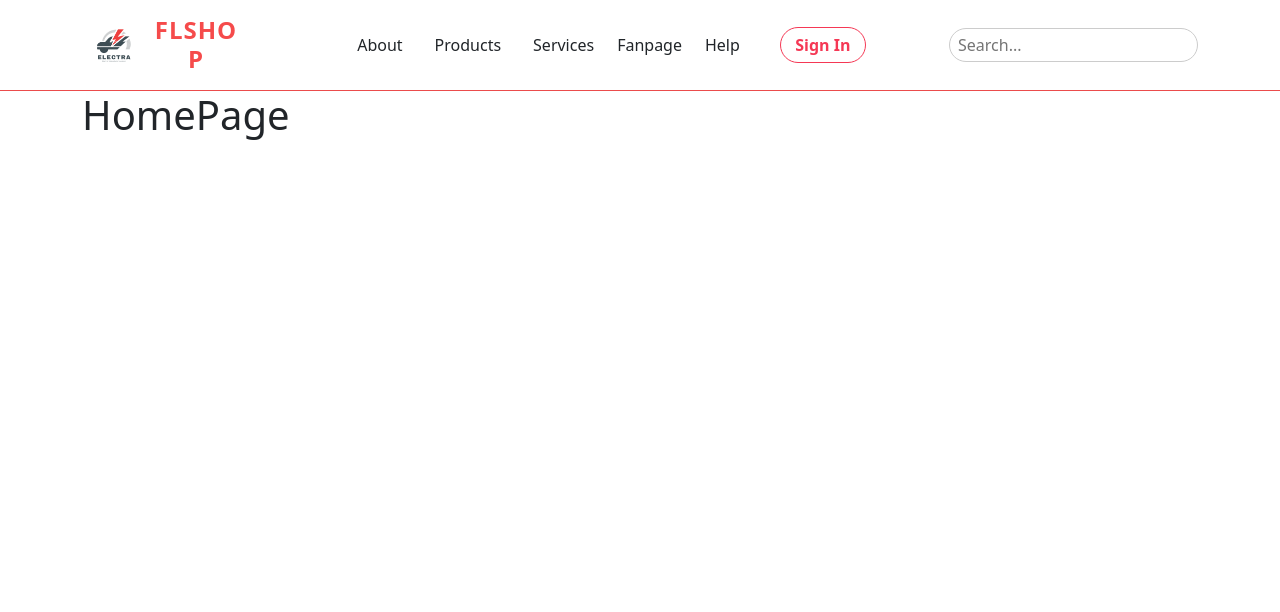
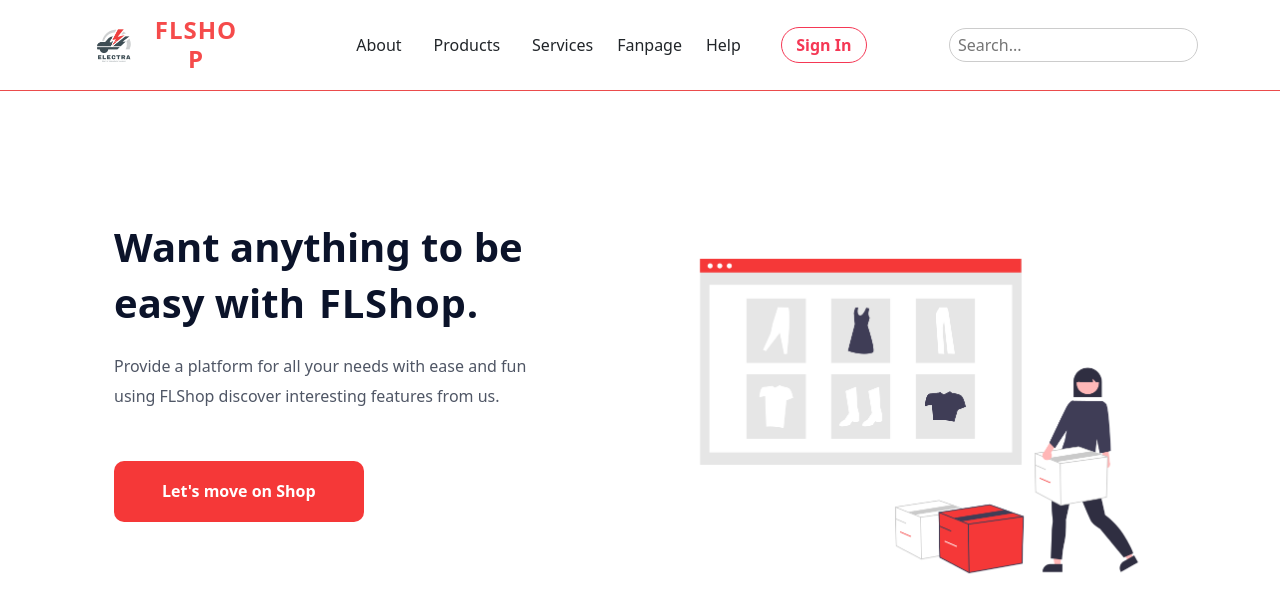
Before and after one commit to ngocdunghk15/FlashShop, a React (Create React App) app in the folder ClientApp/: page / in a window 1280 px wide. Shown: the top 612 px of the page. Built offline with nearby package versions, Linux system fonts and the light colour scheme.

Commit message:
Slider Done

```diff
--- a/ClientApp/public/index.html
+++ b/ClientApp/public/index.html
@@ -10,7 +10,8 @@
       homescreen on Android. See https://developers.google.com/web/fundamentals/engage-and-retain/web-app-manifest/
     -->
     <link rel="manifest" href="%PUBLIC_URL%/manifest.json">
-    <link rel="shortcut icon" href="%PUBLIC_URL%/favicon.ico">
+    <!-- <link rel="shortcut icon" href="%PUBLIC_URL%/favicon.ico"> -->
+    <link rel="icon" type="image/x-icon" href="../src/images/brand-logo.png ">
     <!--
       Notice the use of %PUBLIC_URL% in the tags above.
       It will be replaced with the URL of the `public` folder during the build.
@@ -20,7 +21,7 @@
       work correctly both with client-side routing and a non-root public URL.
       Learn how to configure a non-root public URL by running `npm run build`.
     -->
-    <title>flshop</title>
+    <title>FLSHOP</title>
   </head>
   <body>
     <noscript>
--- a/ClientApp/src/components/NavMenu/NavMenu.css
+++ b/ClientApp/src/components/NavMenu/NavMenu.css
@@ -74,3 +74,9 @@ html {
   }
 
 }
+
+@media screen and (width:576px){
+    .nav-item{
+      font-size: 14px;
+    }
+}
--- a/ClientApp/src/components/NavMenu/NavMenu.js
+++ b/ClientApp/src/components/NavMenu/NavMenu.js
@@ -48,22 +48,46 @@ export class NavMenu extends Component {
             <NavbarToggler onClick={this.toggleNavbar} className="mr-2" />
             <Collapse className="d-sm-inline-flex flex-center" isOpen={!this.state.collapsed} navbar>
               <ul className="navbar-nav flex-grow navigation">
-                <NavItem className="nav-item">
+                <NavItem className="nav-item" onClick={()=>{
+                  if(window.outerWidth<="576"){
+                    this.toggleNavbar()
+                  }
+                }}>
                   <NavLink tag={Link} className="text-dark" to="/">About</NavLink>
                 </NavItem>
-                <NavItem className="nav-item">
+                <NavItem  className="nav-item" onClick={()=>{
+                  if(window.outerWidth<="576"){
+                    this.toggleNavbar()
+                  }
+                }}>
                   <NavLink tag={Link} className="text-dark" to="/products">Products</NavLink>
                 </NavItem>
-                <NavItem className="nav-item sub-nav">
+                <NavItem className="nav-item sub-nav" onClick={()=>{
+                  if(window.outerWidth<="576"){
+                    this.toggleNavbar()
+                  }
+                }}>
                   <NavLink tag={Link} className="text-dark" to="/products">Services</NavLink>
                 </NavItem >
-                <FanpageWrap className="nav-item" >
+                <FanpageWrap className="nav-item" onClick={()=>{
+                  if(window.outerWidth<="576"){
+                    this.toggleNavbar()
+                  }
+                }}>
                   <FanpageLink target="_blank" href="https://www.facebook.com/UET-League-Of-Legends-Club-105847131898074" className="text-dark">Fanpage</FanpageLink>
                 </FanpageWrap>
-                <NavItem className="nav-item sub-nav">
+                <NavItem className="nav-item sub-nav" onClick={()=>{
+                  if(window.outerWidth<="576"){
+                    this.toggleNavbar()
+                  }
+                }}>
                   <NavLink tag={Link} className="text-dark" to="/products">Help</NavLink>
                 </NavItem>
-                <SignInWrap className="none-list-style">
+                <SignInWrap className="none-list-style" onClick={()=>{
+                  if(window.outerWidth<="576"){
+                    this.toggleNavbar()
+                  }
+                }}>
                   <SignInBtn className="trim-text" to="/signin">Sign In</SignInBtn>
                 </SignInWrap>
               </ul>
--- a/ClientApp/src/components/NavMenu/NavMenuElements.js
+++ b/ClientApp/src/components/NavMenu/NavMenuElements.js
@@ -49,6 +49,7 @@ export const SignInBtn = styled(LinkR)`
             opacity:0.8;
         }
     }
+
 `
 
 export const SignInWrap = styled.div`
@@ -63,7 +64,7 @@ export const SignInWrap = styled.div`
     border-radius:50px;
     margin-left: 24px;
     @media screen and (max-width:768px){
-        margin-left: 0px;
+        margin-left: 12px;
     }
     @media screen and (max-width:576px){
         margin: 12px 0;
@@ -72,8 +73,11 @@ export const SignInWrap = styled.div`
         padding-bottom: 6px;
         background: #F53855;
     }
-    @media screen and (max-width:768px) and (min-width:576px){
+    @media screen and (width:576px){
+        display:none;
     }
+
+
 `
 
 export const SearchWrap = styled.div`
@@ -92,10 +96,15 @@ export const InputSearch = styled.input`
     color:#747474;
 `
 
-export const FanpageWrap =  styled.div`
-    padding: 7px;
+export const FanpageWrap = styled.div`
+    line-height: 35px;
 `
 
 export const FanpageLink = styled.a`
     text-decoration: none;
+    display:block;
+    width:100%;
+    height: 100%;
+    padding:7px 0;
+
 `
--- /dev/null
+++ b/ClientApp/src/components/Slider/SliderElements.js
@@ -0,0 +1,111 @@
+import styled from 'styled-components'
+import { Link as LinkR } from 'react-router-dom'
+export const SliderContainer = styled.div`
+    width:100%;
+    height:800px;
+    position:relative;
+`
+export const SliderWrapper = styled.div`
+    width:100%;
+    height:100%;
+    display: flex;
+    position:relative;
+    justify-content: center;
+    padding-top: 128px;
+    @media screen and (max-width:992px){
+        flex-wrap: wrap;
+    }
+`
+
+export const SliderTextWrap = styled.div`
+    width:40%;
+    margin-right: auto;
+    padding-left: 32px;
+    @media screen and (max-width:992px){
+        width: 100%;
+        margin-right:0;
+        padding-left: 0;
+        display: flex;
+        flex-direction: column;
+        align-items: center;
+    }
+`
+
+export const SliderImgWrap = styled.div`
+    width:50%;
+    @media screen and (max-width:992px){
+        width: 100%;
+        margin-top: 36px;
+    }
+`
+
+export const SliderImg = styled.img`
+    width:100%;
+    height:auto;
+`
+
+export const SliderH1 = styled.h1`
+    font-size:50px;
+    font-weight: 700;
+    line-height:70px;
+    margin-bottom: 20px;
+    color:#0B132A;
+    @media screen and (max-width:1400px){
+        font-size:40px;
+        line-height:56px;
+    }
+    @media screen and (max-width:1200px){
+        font-size:34px;
+        line-height:40px;
+    }
+    @media screen and (max-width:992px){
+        text-align: center;
+        font-size: 56px;
+        line-height:74px;
+    }
+    @media screen and (max-width:768px){
+        font-size: 48px;
+        line-height:56px;
+    }
+`
+export const SLiderH1Strong = styled.span`
+    font-weight: 900;
+    margin-left: 14px;
+    letter-spacing: 0.8px;
+`
+
+export const SliderPara = styled.p`
+    font-size: 16px;
+    color:#4F5665;
+    line-height: 30px;
+    margin-bottom: 50px;
+    @media screen and (max-width:992px){
+        text-align: center;
+    }
+`
+
+export const SliderBtn = styled(LinkR)`
+    color:#fff;
+    text-decoration: none;
+    font-weight: 700;
+    line-height:25px;
+    font-size: 16px;
+    width:100%;
+    height: 100%;
+    display: flex;
+    padding:18px 48px;
+    &:hover{
+        color:#fff;
+    }
+`
+
+export const SliderBtnWrap = styled.div`
+    display: flex;
+    width: 250px;
+    background: #F53838;
+    border-radius:10px;
+    transition: all 0.2s ease-in-out;
+    &:hover{
+        opacity: 0.8;
+    }
+`
--- /dev/null
+++ b/ClientApp/src/components/Slider/index.js
@@ -0,0 +1,42 @@
+import React from 'react'
+import {
+    SliderContainer,
+    SliderWrapper,
+    SliderH1,
+    SliderPara,
+    SliderTextWrap,
+    SLiderH1Strong,
+    SliderBtn,
+    SliderImgWrap,
+    SliderImg,
+    SliderBtnWrap
+} from './SliderElements'
+const Slider = () => {
+    return (
+        <SliderContainer>
+            <SliderWrapper>
+                <SliderTextWrap>
+                    <SliderH1>
+                        Want anything to be easy with
+                        <SLiderH1Strong>
+                            FLShop.
+                        </SLiderH1Strong>
+                    </SliderH1>
+                    <SliderPara>
+                        Provide a platform for all your needs with ease and fun using FLShop discover interesting features from us.
+                    </SliderPara>
+                    <SliderBtnWrap>
+                        <SliderBtn to="/products">
+                            Let's move on Shop
+                        </SliderBtn>
+                    </SliderBtnWrap>
+                </SliderTextWrap>
+                <SliderImgWrap>
+                    <SliderImg src={require('../../images/slider-img.png').default}/>
+                </SliderImgWrap>
+            </SliderWrapper>
+        </SliderContainer>
+    )
+}
+
+export default Slider
--- a/ClientApp/src/pages/index.js
+++ b/ClientApp/src/pages/index.js
@@ -1,10 +1,11 @@
 import React from 'react'
+import Slider from '../components/Slider'
 
 const HomePage = () => {
   return (
-    <div>
-        <h1>HomePage</h1>
-    </div>
+    <>
+       <Slider/>
+    </>
   )
 }
 
```
Also changed, not shown: ClientApp/src/components/Home.js (deleted, +0 -11 lines), ClientApp/src/images/logo-brand.png (deleted), ClientApp/src/images/slider-img.png (added).
